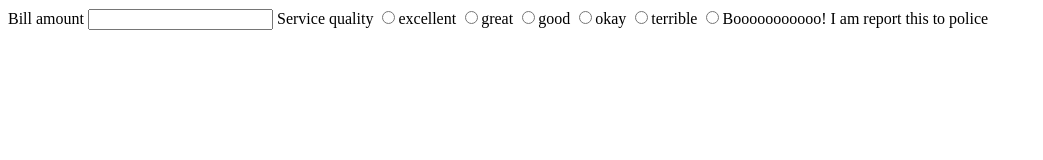
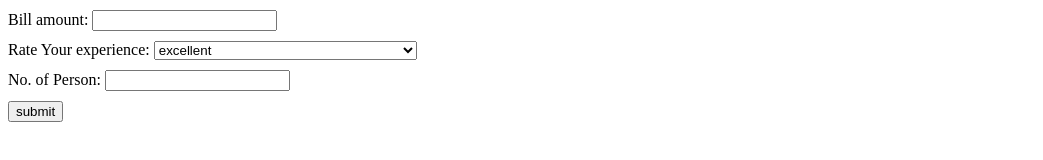
Before and after one commit to dev-gursewak/tipcalculator, a plain HTML site: page index.html in a window 1280 px wide. Shown: the whole page, without its empty margins (0-1043 px from the left). Drawn offline with Linux system fonts and the light colour scheme.

Commit message:
build the input system for rating, no. of person, total bill

```diff
--- a/index.html
+++ b/index.html
@@ -7,16 +7,26 @@
         <script src="myscript.js" defer></script>
     </head>
     <body>
-        <foam>
-            <label for="total">Bill amount</label>
-            <input type="number" name="total" id="total">
-            <label for="service">Service quality</label>
-            <input type="radio" name="service" id="service" value="5">excellent
-            <input type="radio" name="service" id="service" value="4">great
-            <input type="radio" name="service" id="service" value="3">good
-            <input type="radio" name="service" id="service" value="2">okay
-            <input type="radio" name="service" id="service" value="1">terrible
-            <input type="radio" name="service" id="service" value="">Booooooooooo! I am report this to police
-        </foam>
+        <div>
+            <label for="total">Bill amount: </label>
+            <input type="number" name="total" id="total"/>
+        </div>
+        <div>
+            Rate Your experience:
+            <select name="service">
+                <option value="6" disabled>select the option for serivce quality</option>
+                <option value="5">excellent</option>
+                <option value="4">great</option>
+                <option value="3">good</option>
+                <option value="2">okay</option>
+                <option value="1">terrible</option>
+                <option value="0">Booooooooooo! I will report this to police</option>
+            </select>
+        </div>
+        <div>
+            <label for="totalpeople">No. of Person:</label>
+            <input type="number" name="totalpeople" id="totalpeople"/>
+        </div>
+            <input type="submit" value="submit"/>
     </body>
 </html>
--- a/style.css
+++ b/style.css
@@ -0,0 +1,3 @@
+div {
+    margin:10px 0px;
+}
```
